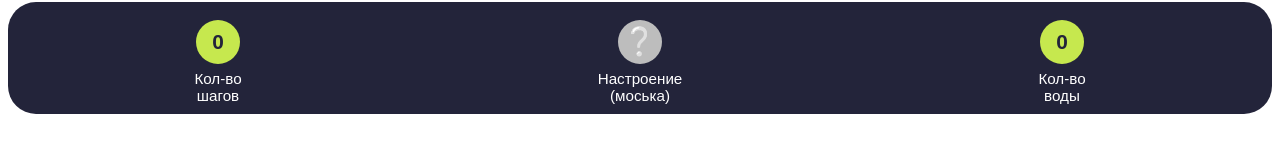
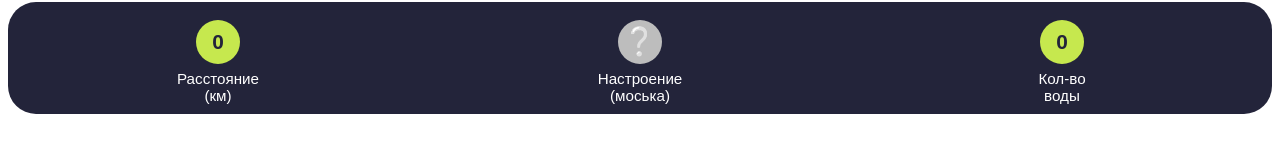
Before and after one commit to TOR2077/ZdorovoPopovich, a React (Create React App) app: page / in a window 1280 px wide. Shown: the part 450-610 px from the top of the page. Built offline with nearby package versions, Linux system fonts and the light colour scheme; sample sign-in values are in the browser's storage.

Commit message:
distance on main-page

```diff
--- a/src/pages/Home.jsx
+++ b/src/pages/Home.jsx
@@ -131,8 +131,13 @@ function Home({ setDirection }) {
 
       <div className="stats-block" style={{marginTop: '12px'}}>
         <div className="stat-item">
-          <StepCounter value={steps} onChange={setSteps} />
-          <div className="stat-label">Кол-во<br/>шагов</div>
+          <div className="stat-circle">
+            {(() => {
+              const saved = sessionStorage.getItem('distance');
+              return saved !== null ? Number(saved) : 0;
+            })()}
+          </div>
+          <div className="stat-label">Расстояние<br/>(км)</div>
         </div>
         <div className="stat-item mood-item">
           <MoodPicker value={mood} onChange={setMood} />
```
